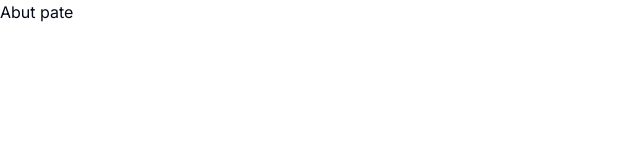
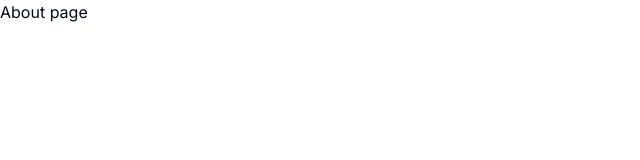
Before and after one commit to jibon-roy/update-skills, a Next.js app: page / in a window 1280 px wide. Shown: the top 160 px of the page, without its empty margins (0-640 px from the left). Built offline with nearby package versions, Linux system fonts and the light colour scheme.

Commit message:
about page primary update

```diff
--- a/src/app/(MainLayout)/(home)/page.tsx
+++ b/src/app/(MainLayout)/(home)/page.tsx
@@ -4,7 +4,7 @@ import Link from "next/link";
 export default function Home() {
   return (
     <main>
-      <Link href="/about">Abut pate</Link>
+      <Link href="/about">About page</Link>
     </main>
   );
 }
```
